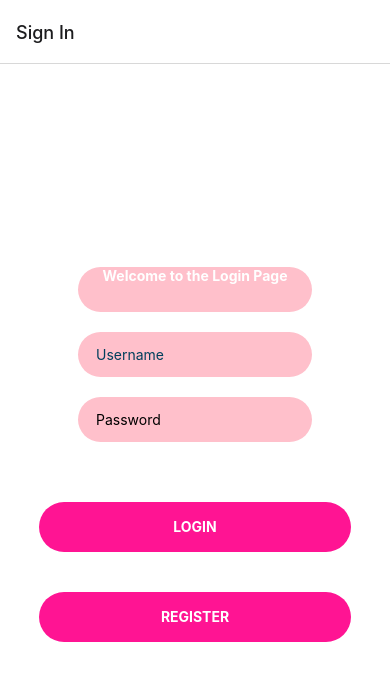
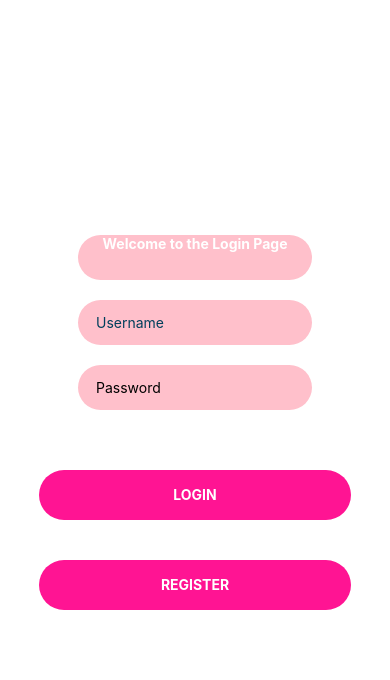
Before and after one commit to karimdahoumane/fyc-mobile, a React Native app: screen / in a window 390 px wide. Shown: the top 680 px of the page. Built offline with nearby package versions, Linux system fonts and the light colour scheme.

Commit message:
(fix): Fix headers for all the screens

```diff
--- a/App.js
+++ b/App.js
@@ -17,7 +17,11 @@ import { removeToken, storeToken } from "./src/Auth/TokenProvider";
 
 const AuthStack = createStackNavigator();
 const AuthStackScreen = () => (
-  <AuthStack.Navigator>
+  <AuthStack.Navigator
+    screenOptions={{
+      headerShown: false
+    }}
+  >
     <AuthStack.Screen
       name="Login"
       component={Login}
@@ -38,12 +42,12 @@ const ChannelAddStack = createStackNavigator();
 const ChannelEditStack = createStackNavigator();
 const ChannelStack = createStackNavigator();
 const HomeStackScreen = () => (
-  <HomeStack.Navigator headerMode="none">
-    <HomeStack.Screen name="Home" component={Home} options={{ title: "Home",
-
-  headerRight: () => (
-    <Logout />
-  ) }}/>
+  <HomeStack.Navigator
+    screenOptions={{
+      headerShown: false
+    }}
+  >
+    <HomeStack.Screen name="Home" component={Home} />
     <ChannelStack.Screen name="Channel" component={Channel} />
     <ChannelAddStack.Screen name="ChannelAdd" component={ChannelAdd} />
     <ChannelEditStack.Screen name="ChannelEdit" component={ChannelEdit} />
@@ -52,22 +56,34 @@ const HomeStackScreen = () => (
 
 const ProfileStack = createStackNavigator();
 const ProfileStackScreen = () => (
-  <ProfileStack.Navigator headerMode="none">
+  <ProfileStack.Navigator
+    screenOptions={{
+      headerShown: false
+    }}
+  >
     <ProfileStack.Screen name="Profile" component={Profile} />
   </ProfileStack.Navigator>
 );
 
 
 const TabsScreen = () => (
-  <Tabs.Navigator>
-    <Tabs.Screen name="Home" component={HomeStackScreen} options={{ headerShown: false }} />
-    <Tabs.Screen name="Profile" component={ProfileStackScreen} options={{ headerShown: false }} />
+  <Tabs.Navigator
+    screenOptions={{
+      headerShown: false
+    }}
+  >
+    <Tabs.Screen name="Home" component={HomeStackScreen} />
+    <Tabs.Screen name="Profile" component={ProfileStackScreen} />
   </Tabs.Navigator>
 );
 
 const RootStack = createStackNavigator();
 const RootStackScreen = ({ userToken }) => (
-  <RootStack.Navigator headerMode="none">
+  <RootStack.Navigator
+    screenOptions={
+      { headerShown: false }
+    }
+  >
     {userToken ? (
       <RootStack.Screen
         name="App"
@@ -77,9 +93,6 @@ const RootStackScreen = ({ userToken }) => (
       <RootStack.Screen
         name="Auth"
         component={AuthStackScreen}
-        options={{
-          animationEnabled: false
-        }}
       />
     )}
   </RootStack.Navigator>
```
